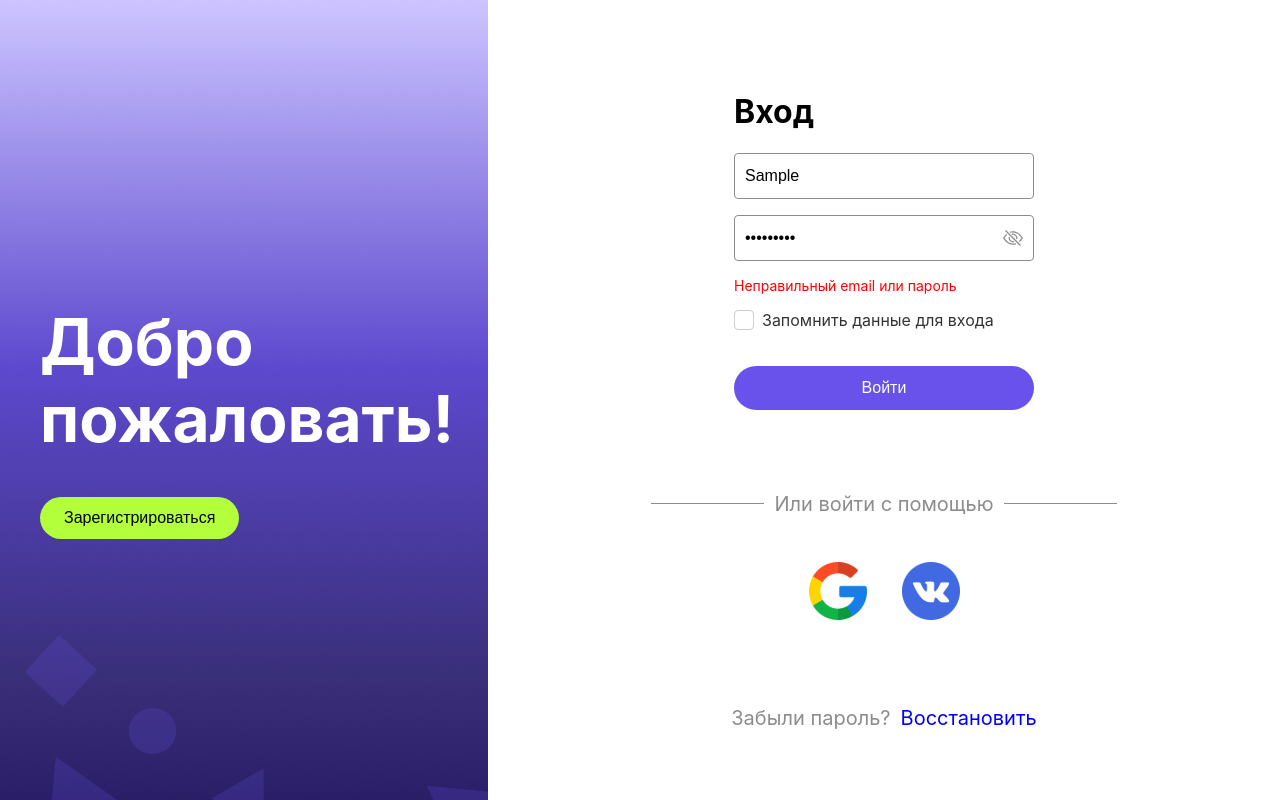
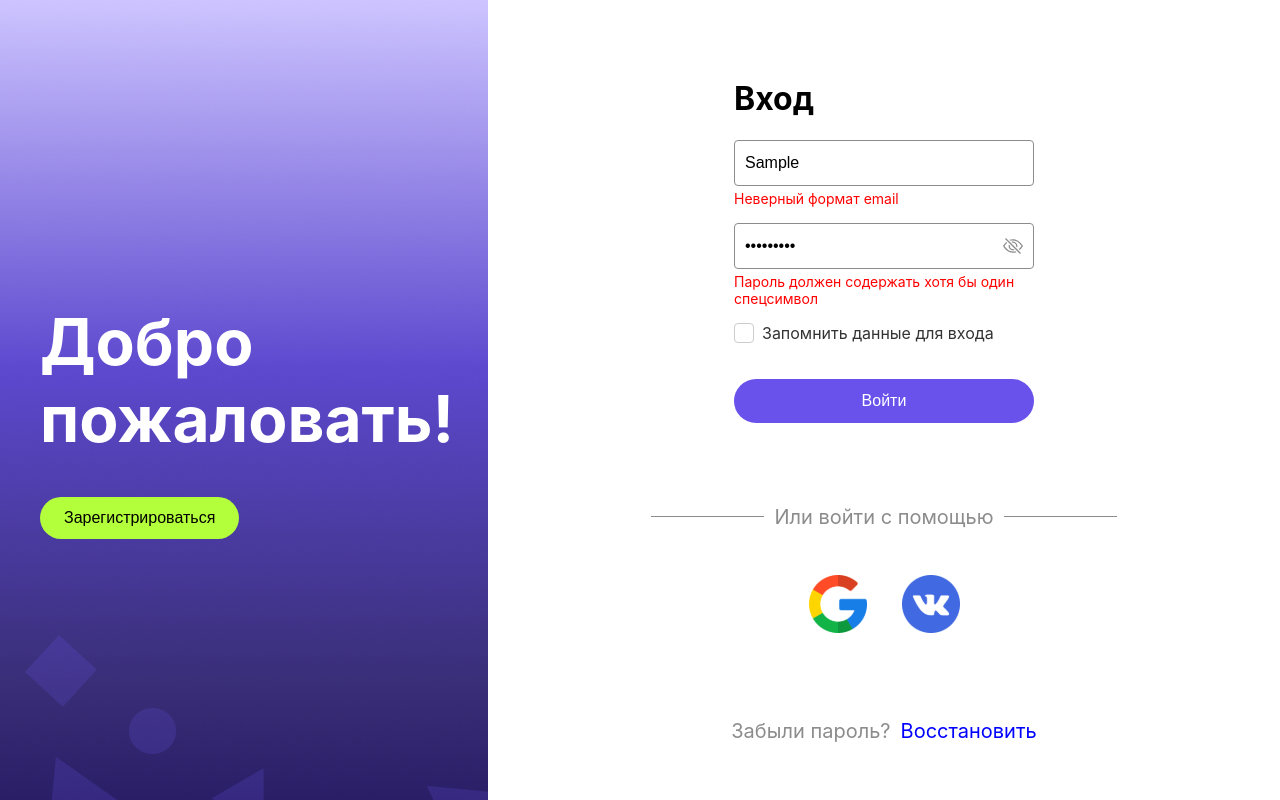
Before and after one commit to LorexStaff/analytics, a React (Create React App) app: page /login in a window 1280 px wide. Both pictures are taken after typing "Sample", "Sample123" into the empty fields and a click on the button "Войти". Built offline with nearby package versions, Linux system fonts and the light colour scheme.

Commit message:
add validation

```diff
--- a/src/features/Auth/ui/AuthForm/AuthForm.tsx
+++ b/src/features/Auth/ui/AuthForm/AuthForm.tsx
@@ -10,6 +10,7 @@ import { Link, useNavigate } from "react-router-dom";
 import { useDispatch } from "react-redux";
 import { loginStart, loginSuccess, loginFailure } from "../../model/authSlice";
 import { login as fakeLogin, register as fakeRegister } from "../../api/auth";
+import { validateForm } from "../../model/validation";
 
 interface AuthFormProps {
   type: "login" | "register";
@@ -20,13 +21,24 @@ const AuthForm: React.FC<AuthFormProps> = ({ type }) => {
   const navigate = useNavigate();
   const [email, setEmail] = useState("");
   const [password, setPassword] = useState("");
-  const [error, setError] = useState("");
+  const [errors, setErrors] = useState<Record<string, string>>({});
+  const [apiError, setApiError] = useState<string | null>(null);
   const [isChecked, setIsChecked] = useState(false);
 
   const handleSubmit = async (e: React.FormEvent) => {
     e.preventDefault();
-    dispatch(loginStart());
+
+    const validationErrors = await validateForm({ email, password });
+    if (validationErrors) {
+      setErrors(validationErrors);
+      return;
+    }
+
+    setErrors({});
+    setApiError(null);
+
     try {
+      dispatch(loginStart());
       if (type === "login") {
         await fakeLogin(email, password);
         dispatch(loginSuccess());
@@ -37,7 +49,7 @@ const AuthForm: React.FC<AuthFormProps> = ({ type }) => {
       }
     } catch (err: any) {
       dispatch(loginFailure(err.message || "Something went wrong"));
-      setError(err.message || "Something went wrong");
+      setApiError(err.message || "Something went wrong");
     }
   };
 
@@ -68,6 +80,7 @@ const AuthForm: React.FC<AuthFormProps> = ({ type }) => {
               value={email}
               onChange={(value) => setEmail(value)}
             />
+            {errors.email && <p className={styles.error}>{errors.email}</p>}
           </div>
           <div className={styles.inputWrapper}>
             <Input
@@ -76,8 +89,11 @@ const AuthForm: React.FC<AuthFormProps> = ({ type }) => {
               value={password}
               onChange={(value) => setPassword(value)}
             />
+            {errors.password && (
+              <p className={styles.error}>{errors.password}</p>
+            )}
           </div>
-          {error && <p className={styles.error}>{error}</p>}
+          {apiError && <p className={styles.error}>{apiError}</p>}
           {type === "login" && (
             <div className={styles.checkboxWrapper}>
               <Checkbox
```
